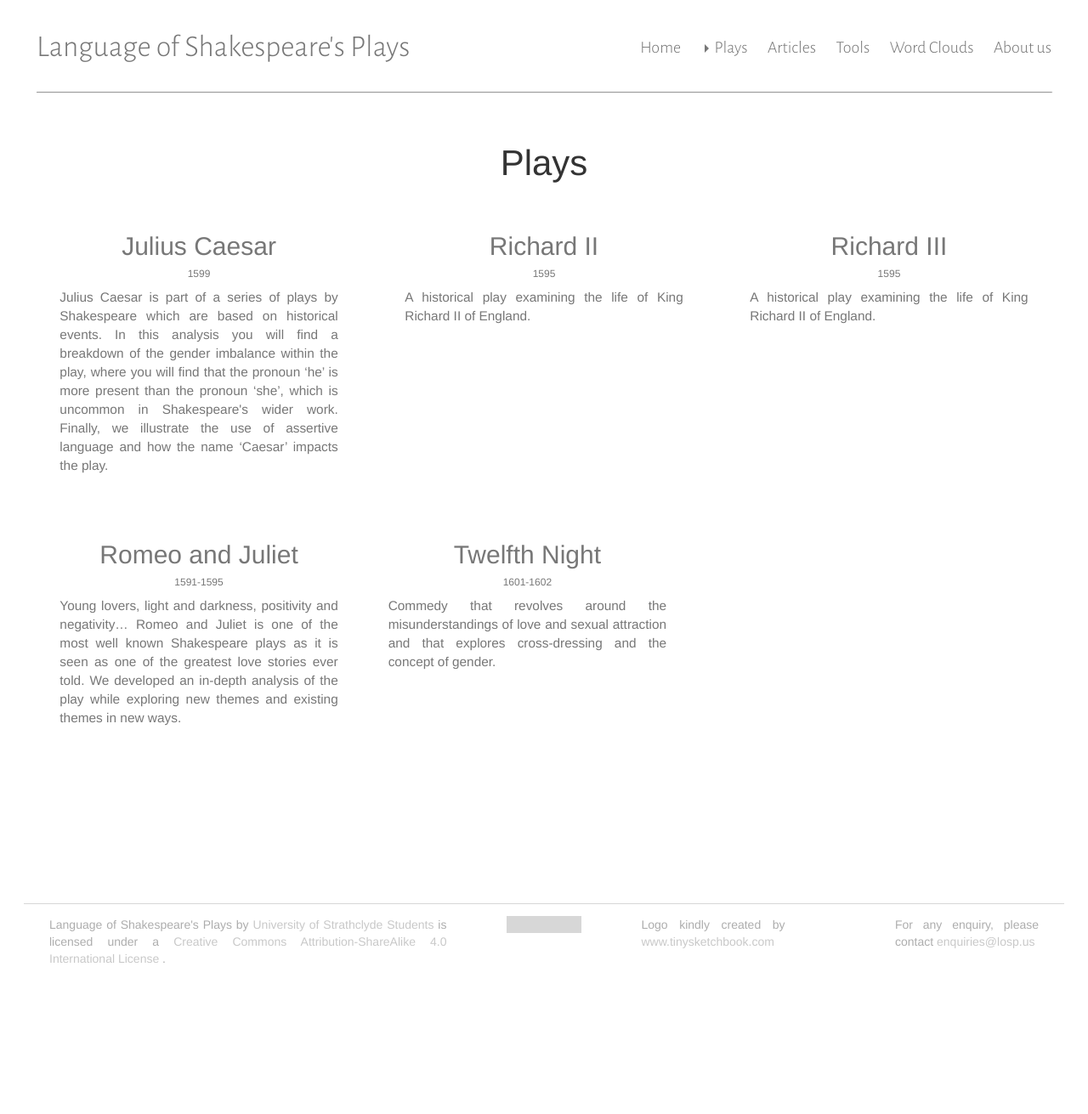
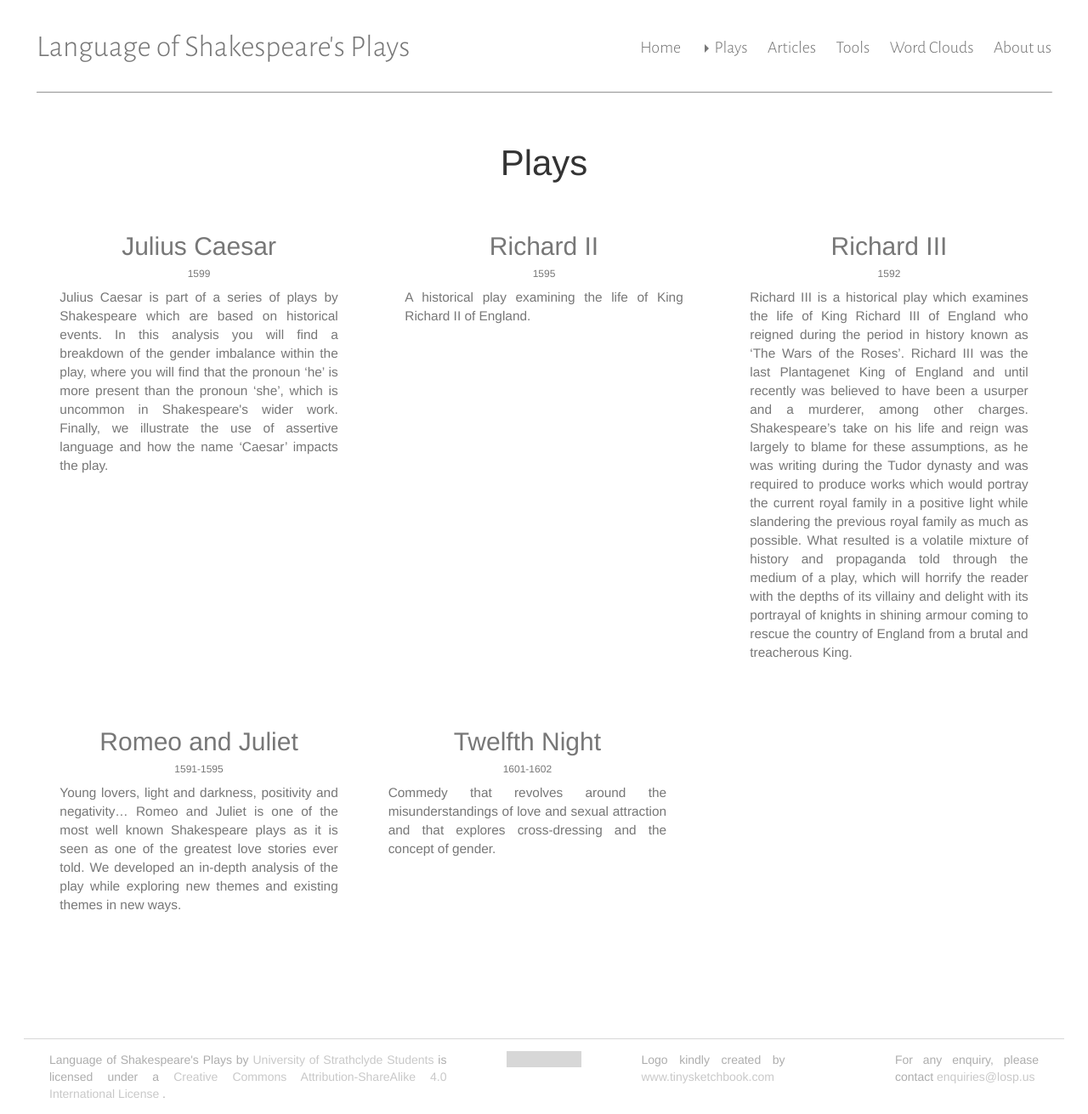
Before and after one commit to iahmed0/SU-LOSP.github.io, a Jekyll site: the page built from analyses.md, in a window 1280 px wide. Shown: the whole page at 85% size. Built offline with Jekyll 4.4.1, drawn with Linux system fonts in a browser that asks for light colours; before the commit the page ends 1152 px from its top, so only the background shows below that; grey boxes are pictures that could not be loaded.

Commit message:
Corrects Richard III summary and date

```diff
--- a/_analyses/richard_iii/index.md
+++ b/_analyses/richard_iii/index.md
@@ -3,8 +3,8 @@ title: Richard III
 permalink: /analyses/richard_iii/
 read_play: http://shakespeare.mit.edu/richardiii/full.html
 pdf: richard_iii.pdf
-year: 1595
-summary: A historical play examining the life of King Richard II of England.
+year: 1592
+summary: Richard III is a historical play which examines the life of King Richard III of England who reigned during the period in history known as ‘The Wars of the Roses’. Richard III was the last Plantagenet King of England and until recently was believed to have been a usurper and a murderer, among other charges. Shakespeare’s take on his life and reign was largely to blame for these assumptions, as he was writing during the Tudor dynasty and was required to produce works which would portray the current royal family in a positive light while slandering the previous royal family as much as possible. What resulted is a volatile mixture of history and propaganda told through the medium of a play, which will horrify the reader with the depths of its villainy and delight with its portrayal of knights in shining armour coming to rescue the country of England from a brutal and treacherous King.
 ---
 
 <figure>
```
